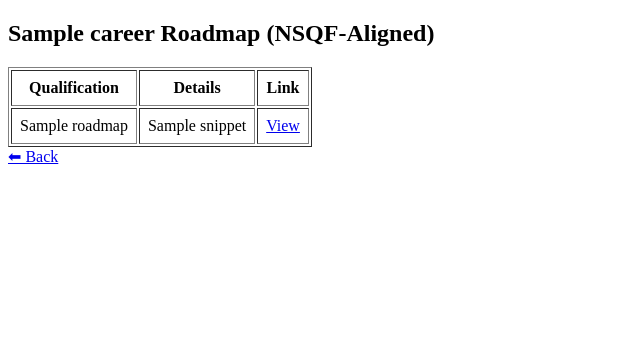
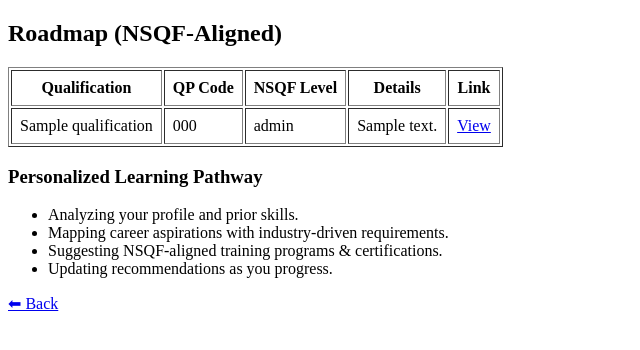
Before and after one commit to Yashwant990/SIH-2025, a Flask app: template personalized_guidancce_app/templates/roadmap.html in a window 1280 px wide. Shown: the top 350 px of the page, without its empty margins (0-640 px from the left). Run offline with Flask 3, Linux system fonts and the light colour scheme; the template is opened without the code that fills it: most values are stand-ins (such as "Sample title", 1, 10 or a date in 2020); parts of the project's set-up code (start-up, migrations or seed data) failed here and were passed over.

Commit message:
Add files via upload

```diff
--- a/personalized_guidancce_app/app.py
+++ b/personalized_guidancce_app/app.py
@@ -4,6 +4,7 @@ import os
 from dotenv import load_dotenv
 import requests
 import numpy as np
+import re
 
 # Load .env file
 load_dotenv()
@@ -16,17 +17,18 @@ SERP_API_KEY = os.getenv("SERP_API_KEY")
 app = Flask(__name__, instance_relative_config=True)
 app.secret_key = "supersecretkey"
 
-def fetch_nsqf_data(query):
+def fetch_ncvct_data(query):
     url = "https://serpapi.com/search.json"
     params = {
         "engine": "google",
-        "q": query + " NSQF qualification site:nsdcindia.org",
+        "q": f"{query} NSQF qualification site:nielit.gov.in",
         "api_key": SERP_API_KEY
     }
     response = requests.get(url, params=params)
     if response.status_code == 200:
         return response.json()
     return {}
+
 
 # Ensure DB folder
 os.makedirs(app.instance_path, exist_ok=True)
@@ -223,23 +225,43 @@ def show_roadmap(topic):
     if "user_id" not in session:
         return redirect(url_for("login"))
 
-    roadmap = career_roadmaps.get(topic, None)
-    if roadmap is None:
-        return f"<h2>No roadmap available for '{topic}'</h2><a href='/'>⬅ Back</a>"
+    roadmap = career_roadmaps.get(topic, [])
+    completed = get_progress(session["user_id"], topic)
+    data = fetch_ncvct_data(topic)   # use new fetch
 
-    completed = get_progress(session["user_id"], topic)
-    data = fetch_nsqf_data(topic)
     results = []
     if "organic_results" in data:
         for r in data["organic_results"]:
             snippet = r.get("snippet", "")
-            if "QP Code" in snippet or "NSQF" in snippet:
-                results.append({
-                    "title": r["title"],
-                    "link": r["link"],
-                    "snippet": snippet
-                })
-    return render_template("roadmap.html", topic=topic, roadmap=roadmap, completed=completed, user=session["username"], roadmap_data=results)
+            title = r.get("title", "")
+            link = r.get("link", "")
+
+            text = f"{title} {snippet}"
+
+            # Extract QP Code
+            match_qp = re.search(r"QP\s*Code[:\s]*([A-Za-z0-9/]+)", text, re.IGNORECASE)
+            qp_code = match_qp.group(1) if match_qp else "N/A"
+
+            # Extract NSQF Level
+            match_level = re.search(r"NSQF\s*Level[:\s]*([0-9]+)", text, re.IGNORECASE)
+            nsqf_level = match_level.group(1) if match_level else "N/A"
+
+            results.append({
+                "qualification": title,
+                "qp_code": qp_code,
+                "nsqf_level": nsqf_level,
+                "details": snippet,
+                "link": link
+            })
+
+    return render_template(
+        "roadmap.html",
+        topic=topic,
+        roadmap=roadmap,
+        completed=completed,
+        user=session["username"],
+        roadmap_data=results
+    )
 
 @app.route("/save_progress", methods=["POST"])
 def save_progress_route():
--- a/personalized_guidancce_app/templates/roadmap.html
+++ b/personalized_guidancce_app/templates/roadmap.html
@@ -5,22 +5,33 @@
     <script src="{{ url_for('static', filename='script.js') }}"></script>
 </head>
 <body>
-<h2>{{ career }} Roadmap (NSQF-Aligned)</h2>
+<h2>Roadmap (NSQF-Aligned)</h2>
 
-{% if roadmap_data %}
 <table border="1" cellpadding="8">
-    <tr><th>Qualification</th><th>Details</th><th>Link</th></tr>
+  <tr>
+    <th>Qualification</th>
+    <th>QP Code</th>
+    <th>NSQF Level</th>
+    <th>Details</th>
+    <th>Link</th>
+  </tr>
   {% for r in roadmap_data %}
   <tr>
-      <td>{{ r.title }}</td>
-      <td>{{ r.snippet }}</td>
+    <td>{{ r.qualification }}</td>
+    <td>{{ r.qp_code }}</td>
+    <td>{{ r.nsqf_level }}</td>
+    <td>{{ r.details }}</td>
     <td><a href="{{ r.link }}" target="_blank">View</a></td>
   </tr>
   {% endfor %}
 </table>
-{% else %}
-  <p>No NSQF qualifications found for {{ career }}.</p>
-{% endif %}
+<h3>Personalized Learning Pathway</h3>
+<ul>
+  <li>Analyzing your profile and prior skills.</li>
+  <li>Mapping career aspirations with industry-driven requirements.</li>
+  <li>Suggesting NSQF-aligned training programs & certifications.</li>
+  <li>Updating recommendations as you progress.</li>
+</ul>
 
 
     <a href="/">⬅ Back</a>
```
Also changed, not shown: personalized_guidancce_app/instance/db.sqlite3. Lines whose indentation alone changed are shown as unchanged.
